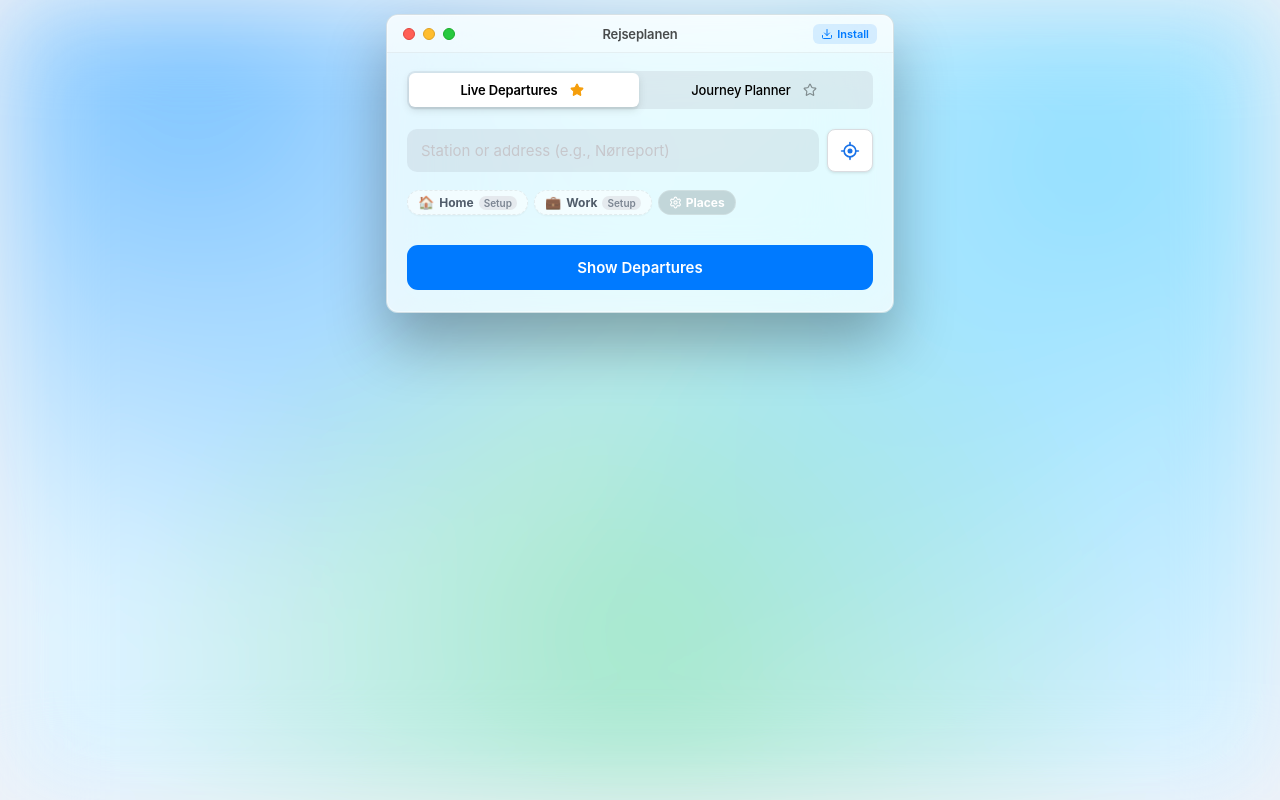
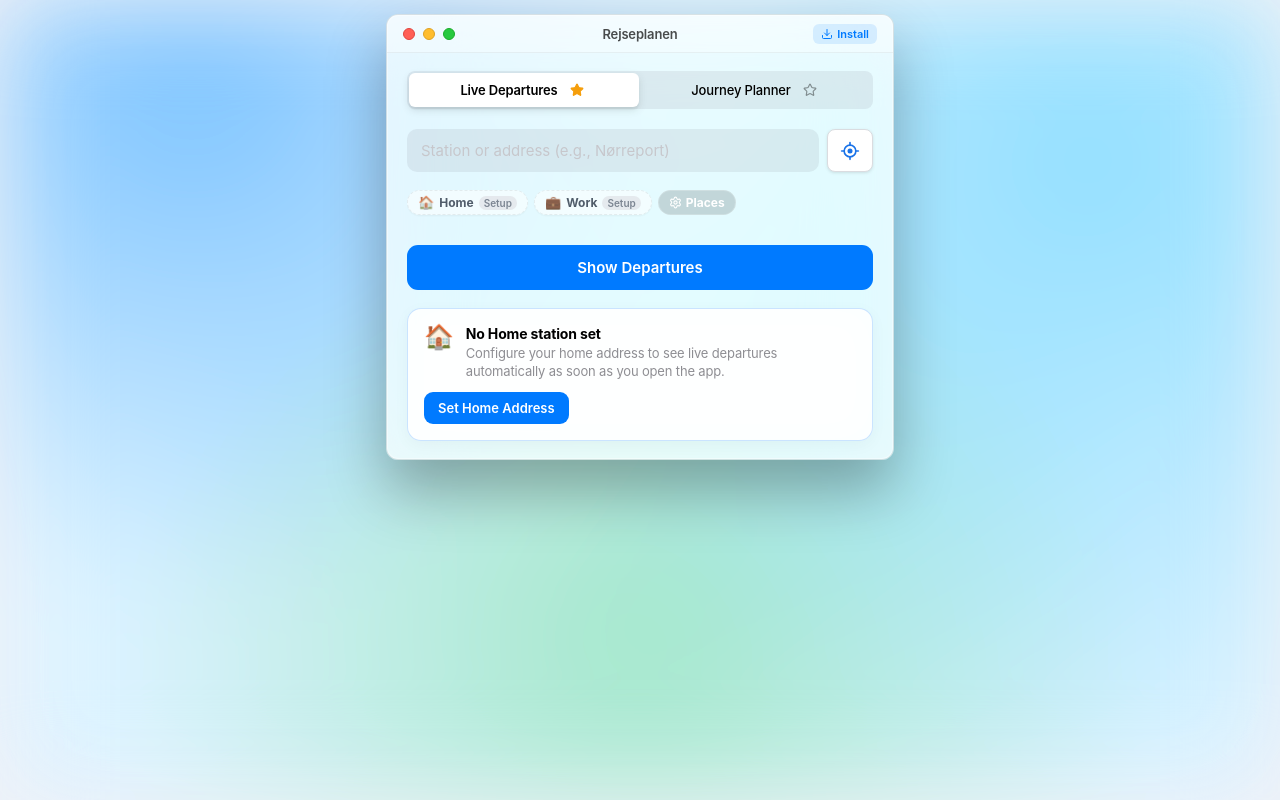
Before and after one commit to imdeepthakkar/rejseplanen-ui, a React (Vite) app: page / in a window 1280 px wide. Built offline with nearby package versions, Linux system fonts and the light colour scheme.

Commit message:
feat(departures): auto-load home departures on mount with setup banner if unset

```diff
--- a/src/components/FavoriteChips.jsx
+++ b/src/components/FavoriteChips.jsx
@@ -4,9 +4,17 @@
 import EditFavoriteModal from './EditFavoriteModal';
 import './FavoriteChips.css';
 
-export default function FavoriteChips({ onSelect }) {
+export default function FavoriteChips({
+  onSelect,
+  isModalOpen: controlledModalOpen,
+  setIsModalOpen: controlledSetModalOpen,
+  onFavoritesChanged: onExternalFavoritesChanged,
+}) {
   const [favorites, setFavorites] = useState([]);
-  const [isModalOpen, setIsModalOpen] = useState(false);
+  const [internalModalOpen, setInternalModalOpen] = useState(false);
+
+  const isModalOpen = controlledModalOpen !== undefined ? controlledModalOpen : internalModalOpen;
+  const setIsModalOpen = controlledSetModalOpen || setInternalModalOpen;
 
   const loadFavorites = () => {
     setFavorites(getFavorites());
@@ -62,7 +70,10 @@
       <EditFavoriteModal
         isOpen={isModalOpen}
         onClose={() => setIsModalOpen(false)}
-        onFavoritesChanged={(updated) => setFavorites(updated)}
+        onFavoritesChanged={(updated) => {
+          setFavorites(updated);
+          if (onExternalFavoritesChanged) onExternalFavoritesChanged(updated);
+        }}
       />
     </>
   );
--- a/src/components/FormStyles.css
+++ b/src/components/FormStyles.css
@@ -82,3 +82,68 @@
 .swap-btn:active {
   transform: scale(0.95);
 }
+
+.home-setup-banner {
+  margin-top: 14px;
+  padding: 16px;
+  background: rgba(255, 255, 255, 0.85);
+  backdrop-filter: blur(20px);
+  -webkit-backdrop-filter: blur(20px);
+  border: 1px solid rgba(0, 122, 255, 0.2);
+  border-radius: 14px;
+  display: flex;
+  flex-direction: column;
+  gap: 12px;
+  box-shadow: 0 4px 16px rgba(0, 0, 0, 0.04);
+}
+
+.home-setup-content {
+  display: flex;
+  align-items: flex-start;
+  gap: 12px;
+}
+
+.home-setup-icon {
+  font-size: 24px;
+  line-height: 1;
+}
+
+.home-setup-text {
+  display: flex;
+  flex-direction: column;
+  gap: 3px;
+}
+
+.home-setup-title {
+  font-size: 14px;
+  font-weight: 700;
+  color: var(--ink);
+}
+
+.home-setup-desc {
+  font-size: 13px;
+  color: var(--sub);
+  line-height: 1.35;
+}
+
+.home-setup-action-btn {
+  background: var(--pop);
+  color: #fff;
+  border: none;
+  border-radius: 9px;
+  padding: 8px 14px;
+  font-size: 13px;
+  font-weight: 600;
+  font-family: var(--ui);
+  cursor: pointer;
+  align-self: flex-start;
+  transition: opacity 0.2s, transform 0.1s;
+}
+
+.home-setup-action-btn:hover {
+  opacity: 0.9;
+}
+
+.home-setup-action-btn:active {
+  transform: scale(0.97);
+}
--- a/src/components/LiveDepartures.jsx
+++ b/src/components/LiveDepartures.jsx
@@ -1,5 +1,6 @@
-import React, { useState } from 'react';
+import React, { useState, useEffect } from 'react';
 import { fetchLocation, fetchDepartures, fetchStopsNearby } from '../services/api';
+import { getFavorites } from '../services/storage';
 import { getTransportStyle } from '../utils/transportStyles';
 import { motion, AnimatePresence } from 'framer-motion';
 import AutocompleteInput from './AutocompleteInput';
@@ -12,6 +13,21 @@
   const [resolvedStop, setResolvedStop] = useState(null);
   const [loading, setLoading] = useState(false);
   const [error, setError] = useState('');
+  const [isModalOpen, setIsModalOpen] = useState(false);
+  const [homeStation, setHomeStation] = useState('');
+
+  useEffect(() => {
+    const favs = getFavorites();
+    const home = favs.find(f => f.id === 'home');
+    const homeAddr = home?.station?.trim();
+    if (homeAddr) {
+      setStation(homeAddr);
+      setHomeStation(homeAddr);
+      loadDepartures(homeAddr);
+    } else {
+      setHomeStation('');
+    }
+  }, []);
 
   const loadDepartures = async (query) => {
     if (!query || !query.trim()) return;
@@ -122,6 +138,16 @@
     loadDepartures(selectedStation);
   };
 
+  const handleFavoritesChanged = (updatedFavs) => {
+    const home = updatedFavs.find(f => f.id === 'home');
+    const homeAddr = home?.station?.trim() || '';
+    setHomeStation(homeAddr);
+    if (homeAddr && (!station || !departures)) {
+      setStation(homeAddr);
+      loadDepartures(homeAddr);
+    }
+  };
+
   return (
     <div>
       <form onSubmit={handleSubmit} className="form-group">
@@ -131,11 +157,37 @@
           onChange={setStation}
           required={true}
         />
-        <FavoriteChips onSelect={handleSelectFavorite} />
+        <FavoriteChips
+          onSelect={handleSelectFavorite}
+          isModalOpen={isModalOpen}
+          setIsModalOpen={setIsModalOpen}
+          onFavoritesChanged={handleFavoritesChanged}
+        />
         <button type="submit" className="submit-btn" disabled={loading}>
           {loading ? 'Loading...' : 'Show Departures'}
         </button>
       </form>
+
+      {!homeStation && !departures && !loading && !error && (
+        <div className="home-setup-banner">
+          <div className="home-setup-content">
+            <span className="home-setup-icon">🏠</span>
+            <div className="home-setup-text">
+              <span className="home-setup-title">No Home station set</span>
+              <span className="home-setup-desc">
+                Configure your home address to see live departures automatically as soon as you open the app.
+              </span>
+            </div>
+          </div>
+          <button
+            type="button"
+            className="home-setup-action-btn"
+            onClick={() => setIsModalOpen(true)}
+          >
+            Set Home Address
+          </button>
+        </div>
+      )}
 
       {error && <div style={{ color: 'red', padding: '1rem' }}>{error}</div>}
 
```
